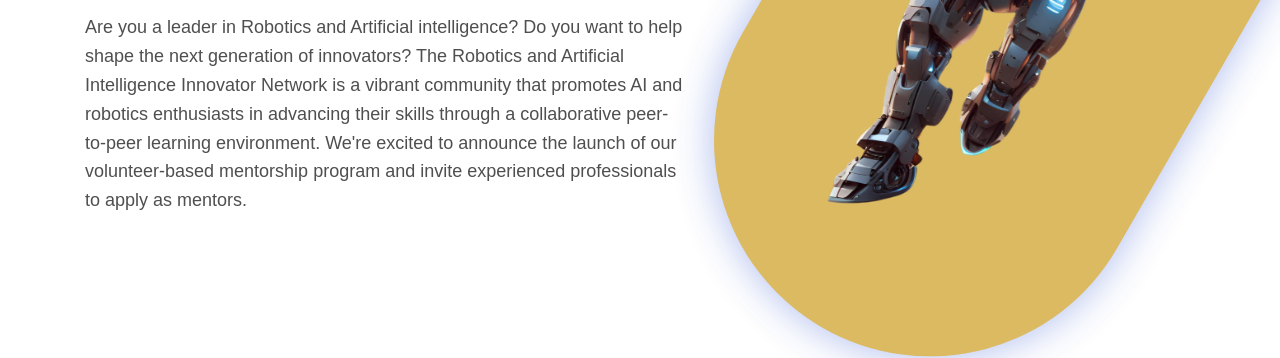
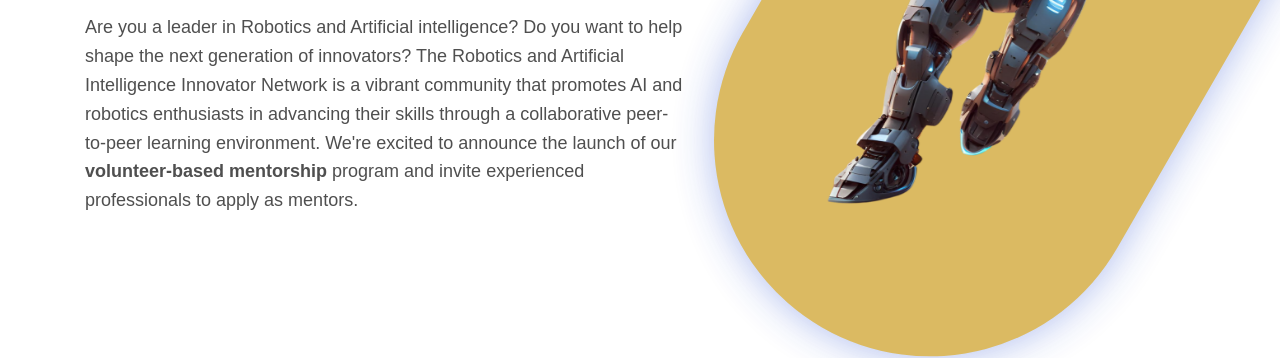
Before and after one commit to RAINigeria/study, a plain HTML site: page mentorship.html in a window 1280 px wide. Shown: the part 481-839 px from the top of the page. Drawn offline with nearby package versions, Linux system fonts and the light colour scheme; files that its build step writes are made by us from their sources; a web font is replaced by a local one.

Commit message:
mentorship

```diff
--- a/mentorship.html
+++ b/mentorship.html
@@ -101,7 +101,7 @@
                         <div class="title-heading mt-4">
 
                             <h1 class="heading mb-3">Join the Robotics and Artificial Intelligence Innovator Network as a <span class="element text-primary" data-elements="Mentor!"></span></h1>
-                            <p class="para-desc text-muted">Are you a leader in Robotics and Artificial intelligence? Do you want to help shape the next generation of innovators? The Robotics and Artificial Intelligence Innovator Network is a vibrant community that promotes AI and robotics enthusiasts in advancing their skills through a collaborative peer-to-peer learning environment. We're excited to announce the launch of our volunteer-based mentorship program and invite experienced professionals to apply as mentors.</p>
+                            <p class="para-desc text-muted">Are you a leader in Robotics and Artificial intelligence? Do you want to help shape the next generation of innovators? The Robotics and Artificial Intelligence Innovator Network is a vibrant community that promotes AI and robotics enthusiasts in advancing their skills through a collaborative peer-to-peer learning environment. We're excited to announce the launch of our <b>volunteer-based mentorship</b> program and invite experienced professionals to apply as mentors.</p>
 
                         </div>
                     </div><!--end col-->
```
